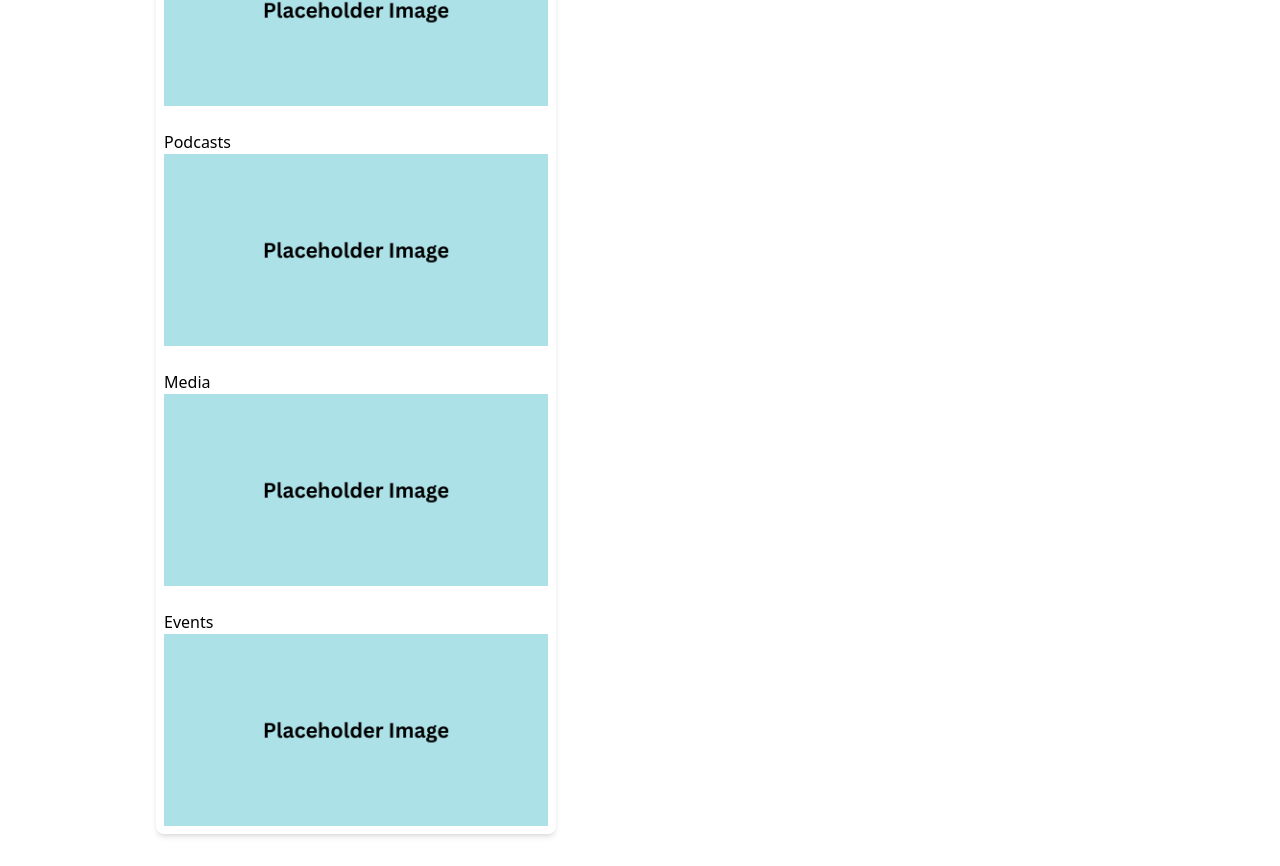
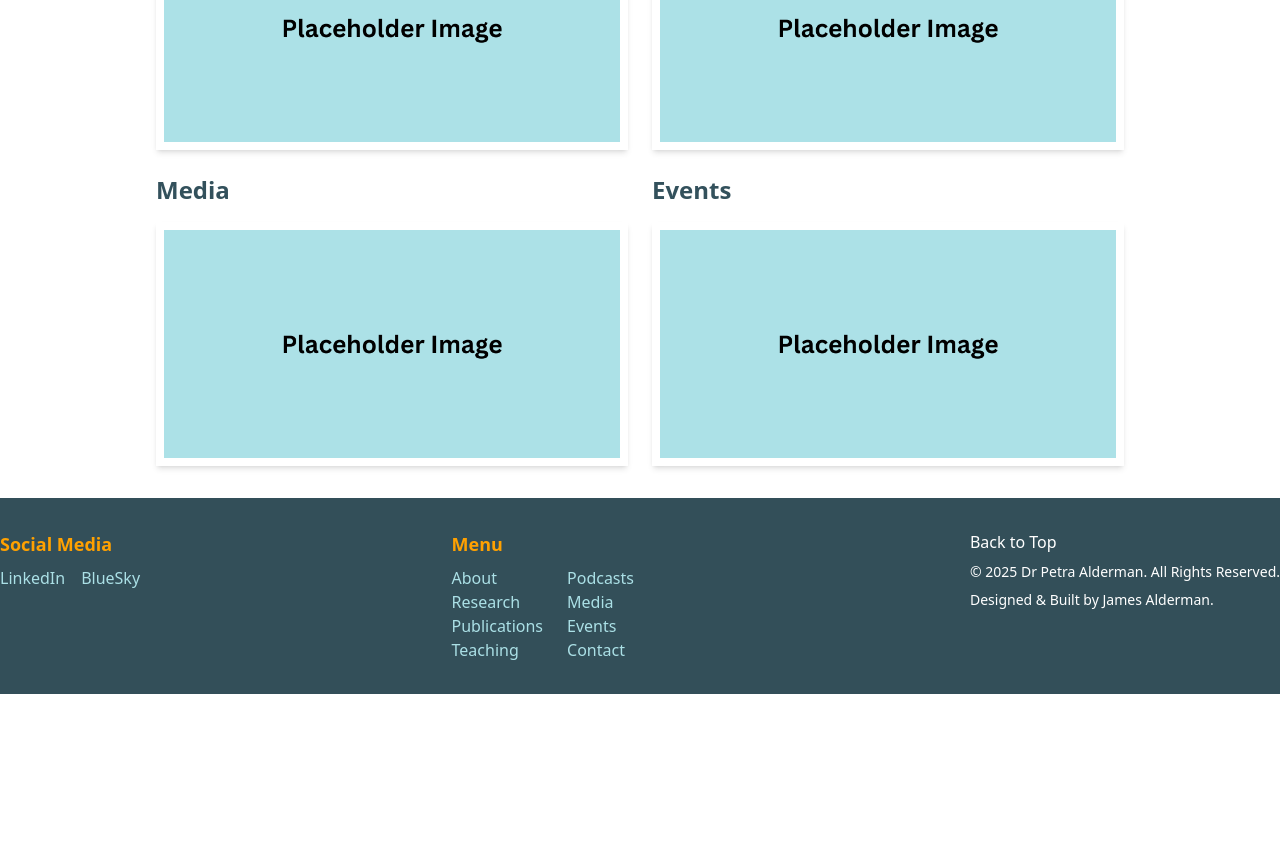
Before and after one commit to JAldo1980/petra-alderman-website, a React (Vite) app: page / in a window 1280 px wide. Shown: the part 2671-3537 px from the top of the page. After the commit the page ends 3365 px from the top, so only its background shows below. Built offline with nearby package versions, Linux system fonts and the light colour scheme.

Commit message:
updated grid component and footer component

```diff
--- /dev/null
+++ b/src/components/Footer.jsx
@@ -0,0 +1,119 @@
+import React from "react";
+import { Link } from "react-router-dom";
+
+const Footer = () => {
+  return (
+    <footer className="bg-bg-2 text-white py-8">
+      <div className="container mx-auto flex flex-col md:flex-row justify-between">
+        <div className="mb-4 md:mb-0">
+          <h3 className="text-lg font-bold mb-2 text-headline-1">
+            Social Media
+          </h3>
+          <ul className="flex space-x-4">
+            <li>
+              <a href="#" className="text-white hover:text-blue-500">
+                <p className="text-text-blue hover:text-blue-500">LinkedIn</p>
+              </a>
+            </li>
+            <li>
+              <a href="#" className="text-white hover:text-blue-500">
+                <p className="text-text-blue hover:text-blue-500">BlueSky</p>
+              </a>
+            </li>
+          </ul>
+        </div>
+
+        <div className="mb-4 md:mb-0">
+          <h3 className="text-lg font-bold mb-2 text-headline-1">Menu</h3>
+          <div className="grid sm:grid-cols-1 md:grid-cols-2 gap-4 md:gap-6">
+            <div>
+              <ul>
+                <li>
+                  <Link
+                    to="/about"
+                    className="text-text-blue hover:text-blue-500"
+                  >
+                    About
+                  </Link>
+                </li>
+                <li>
+                  <Link
+                    to="/research"
+                    className="text-text-blue hover:text-blue-500"
+                  >
+                    Research
+                  </Link>
+                </li>
+                <li>
+                  <Link
+                    to="/publications"
+                    className="text-text-blue hover:text-blue-500"
+                  >
+                    Publications
+                  </Link>
+                </li>
+                <li>
+                  <Link
+                    to="/teaching"
+                    className="text-text-blue hover:text-blue-500"
+                  >
+                    Teaching
+                  </Link>
+                </li>
+              </ul>
+            </div>
+            <div>
+              <ul>
+                <li>
+                  <Link
+                    to="/podcasts"
+                    className="text-text-blue hover:text-blue-500"
+                  >
+                    Podcasts
+                  </Link>
+                </li>
+                <li>
+                  <Link
+                    to="/media"
+                    className="text-text-blue hover:text-blue-500"
+                  >
+                    Media
+                  </Link>
+                </li>
+                <li>
+                  <Link
+                    to="/events"
+                    className="text-text-blue hover:text-blue-500"
+                  >
+                    Events
+                  </Link>
+                </li>
+                <li>
+                  <Link
+                    to="/contact"
+                    className="text-text-blue hover:text-blue-500"
+                  >
+                    Contact
+                  </Link>
+                </li>
+              </ul>
+            </div>
+          </div>
+        </div>
+
+        <div>
+          <a href="#" className="text-white hover:text-blue-500 cursor-pointer">
+            Back to Top
+          </a>
+          <p className="mt-2 text-sm">
+            &copy; {new Date().getFullYear()} Dr Petra Alderman. All Rights
+            Reserved.
+          </p>
+          <p className="mt-2 text-sm">Designed & Built by James Alderman.</p>
+        </div>
+      </div>
+    </footer>
+  );
+};
+
+export default Footer;
--- a/src/components/GridContainers.jsx
+++ b/src/components/GridContainers.jsx
@@ -2,22 +2,51 @@ import React from "react";
 
 const GridContainers = () => {
   return (
-    <div className="grid gap-6 w-full max-w-[400px] rounded-lg cursor-pointer shadow-md p-2 hover:shadow-sm delay-75 ease-in-out  md:grid-col-2 ">
+    <div
+      className="grid gap-6 w-full rounded-lg
+      md:grid-cols-2
+      sm:grid-cols-1
+      grid-cols-1"
+    >
       <div>
-        <h3>Teaching</h3>
-        <img src="/placeholder-Image.png" alt="teaching image" />
+        <h3 className="text-2xl font-bold text-headline-2">Teaching</h3>
+        <a href="#">
+          <img
+            src="/placeholder-Image.png"
+            alt="teaching image"
+            className="cursor-pointer shadow-md p-2 hover:shadow-sm delay-75 ease-in-out mt-4"
+          />
+        </a>
       </div>
       <div>
-        <h3>Podcasts</h3>
-        <img src="/placeholder-Image.png" alt="podcast image" />
+        <h3 className="text-2xl font-bold text-headline-2">Podcasts</h3>
+        <a href="#">
+          <img
+            src="/placeholder-Image.png"
+            alt="teaching image"
+            className="cursor-pointer shadow-md p-2 hover:shadow-sm delay-75 ease-in-out mt-4"
+          />
+        </a>
       </div>
       <div>
-        <h3>Media</h3>
-        <img src="/placeholder-Image.png" alt="media image" />
+        <h3 className="text-2xl font-bold text-headline-2">Media</h3>
+        <a href="#">
+          <img
+            src="/placeholder-Image.png"
+            alt="teaching image"
+            className="cursor-pointer shadow-md p-2 hover:shadow-sm delay-75 ease-in-out mt-4"
+          />
+        </a>
       </div>
       <div>
-        <h3>Events</h3>
-        <img src="/placeholder-Image.png" alt="events image" />
+        <h3 className="text-2xl font-bold text-headline-2">Events</h3>
+        <a href="#">
+          <img
+            src="/placeholder-Image.png"
+            alt="teaching image"
+            className="cursor-pointer shadow-md p-2 hover:shadow-sm delay-75 ease-in-out mt-4"
+          />
+        </a>
       </div>
     </div>
   );
--- a/src/components/ImagesAbove.jsx
+++ b/src/components/ImagesAbove.jsx
@@ -8,7 +8,7 @@ const ImagesAbove = ({
   contentClassName,
 }) => {
   return (
-    <div className="images-above mt-12 px-4">
+    <div className="images-above mt-6 px-4">
       <h2 className="text-4xl font-bold text-text-dark mb-4">{title}</h2>
       {generalDescription && (
         <p className=" text-text-dark mb-6">{generalDescription}</p>
--- a/src/pages/Home.jsx
+++ b/src/pages/Home.jsx
@@ -3,9 +3,9 @@ import React from "react";
 import ImageAside from "../components/ImageAside";
 import ImagesBelow from "../components/ImagesBelow";
 import ImagesAbove from "../components/ImagesAbove";
-// import GridContainers from "../components/GridContainers";
 import Container from "../components/Container";
 import GridContainers from "../components/GridContainers";
+import Footer from "../components/Footer";
 
 const Home = () => {
   const researchImages = [
@@ -186,6 +186,8 @@ const Home = () => {
           <GridContainers />
         </Container>
       </div>
+
+      <Footer />
     </>
   );
 };
```
